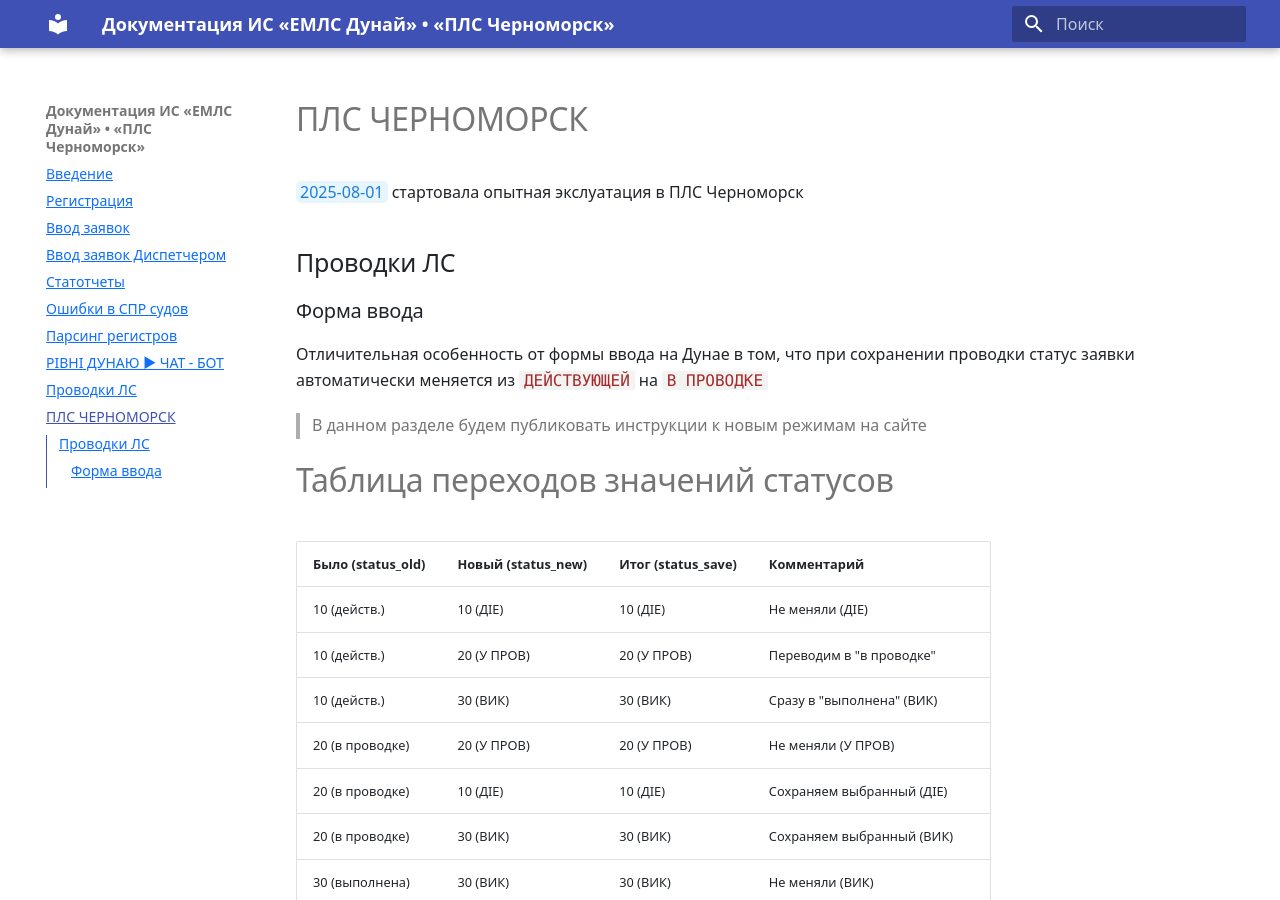
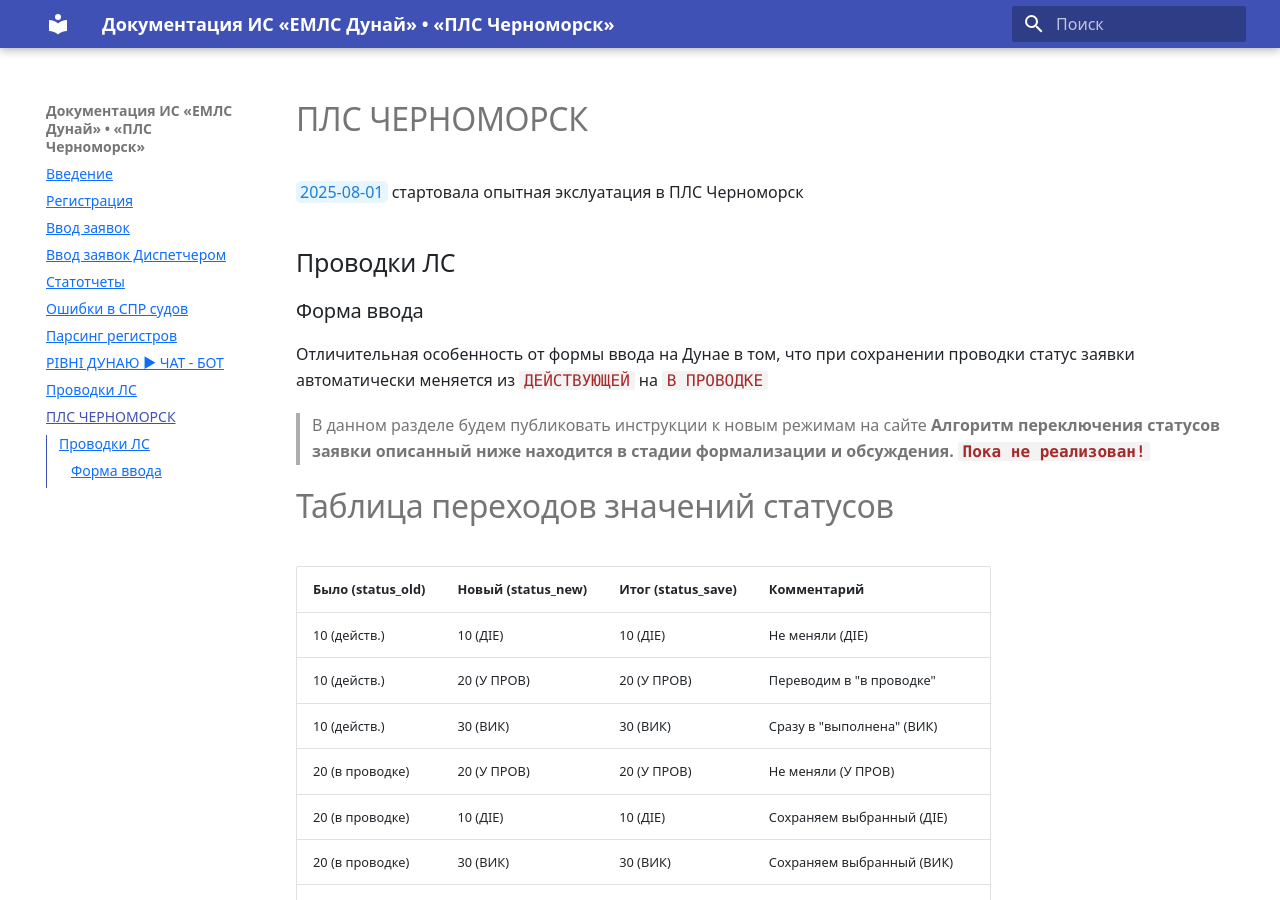
Before and after one commit to vvxsoni/Danube_help, an MkDocs documentation site: the page built from docs/ilk_001_main.md, in a window 1280 px wide and 900 px high. Built offline with MkDocs 1.6.1 and Material for MkDocs 9.7.7, drawn with Linux system fonts in a browser that asks for light colours.

Commit message:
**Алгоритм переключения статусов заявки описанный ниже находится в стадии формализации и обсуждения. `Пока не реализован!`**

```diff
--- a/docs/ilk_001_main.md
+++ b/docs/ilk_001_main.md
@@ -56,6 +56,7 @@ _фыввыфа_
 ### Форма ввода
 Отличительная особенность от формы ввода на Дунае в том, что при сохранении проводки статус заявки автоматически меняется из `ДЕЙСТВУЮЩЕЙ` на `В ПРОВОДКЕ`
 > В данном разделе будем публиковать инструкции к новым режимам на сайте
+**Алгоритм переключения статусов заявки описанный ниже находится в стадии формализации и обсуждения. `Пока не реализован!`**
 
 # Таблица переходов значений статусов
 | Было (status_old) | Новый (status_new) | Итог (status_save) | Комментарий                |
```
